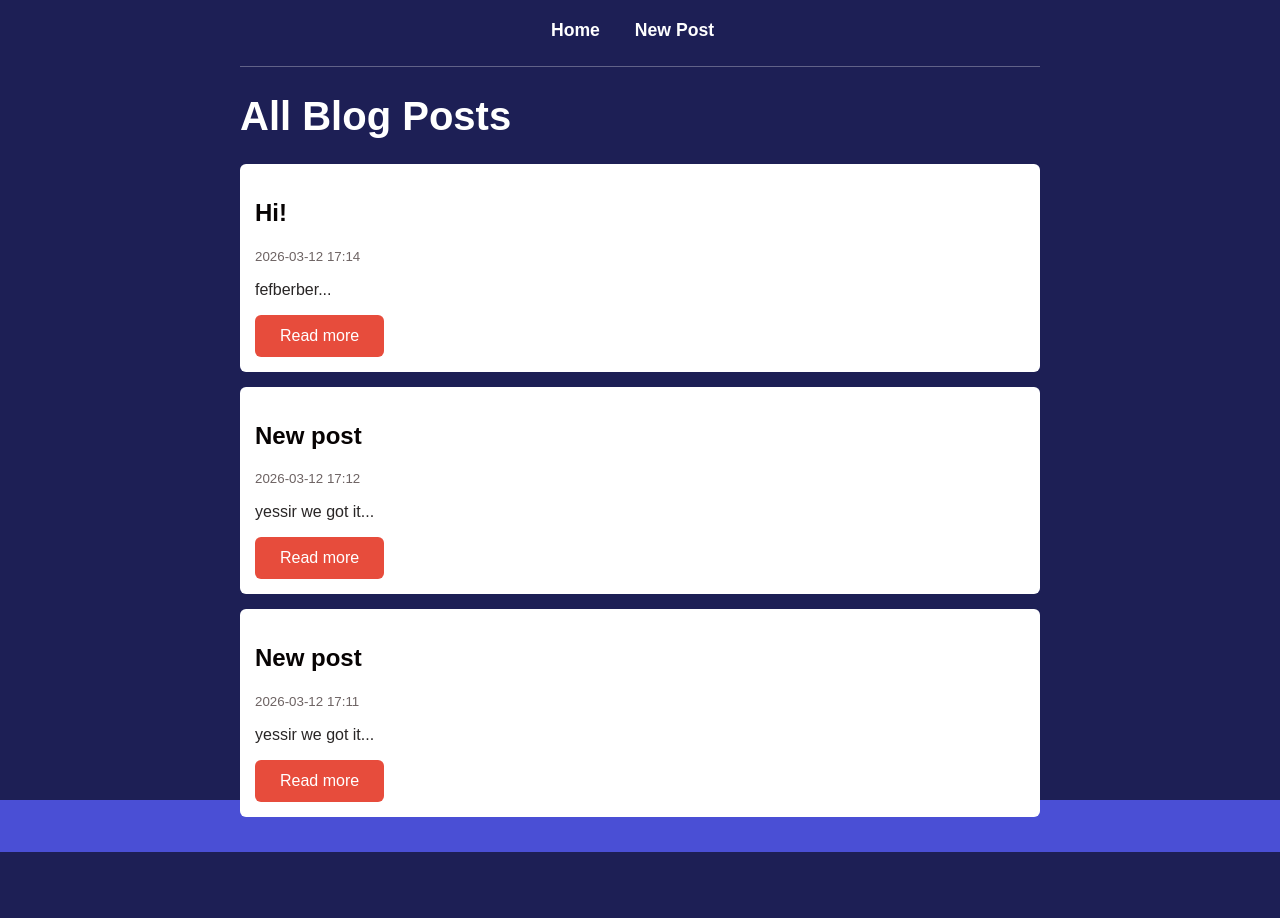
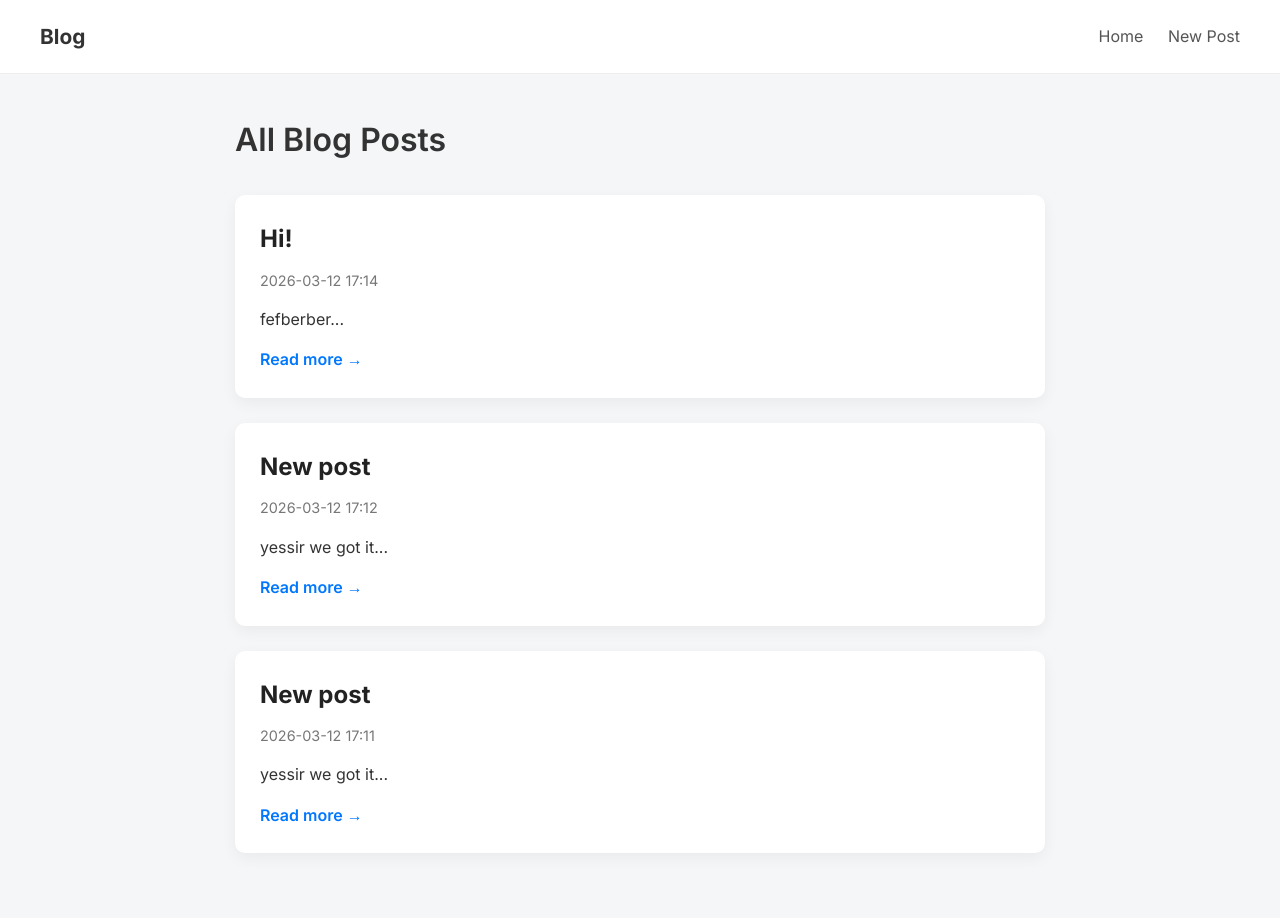
Before and after one commit to calbrechtsen/Flask-Blog-Application, a Flask app: page / in a window 1280 px wide. Before the commit the page ends 852 px from the top, so only its background shows below. Run offline with Flask 3, Linux system fonts and the light colour scheme.

Commit message:
changes to style of website

```diff
--- a/static/styles.css
+++ b/static/styles.css
@@ -1,141 +1,174 @@
-/* Import a Google font for a modern look */
-@import url('https://fonts.googleapis.com/css2?family=Roboto:wght@400;700&display=swap');
+@import url('https://fonts.googleapis.com/css2?family=Inter:wght@300;400;600;700&display=swap');
 
-/* General body styling with background image */
-body {
-    font-family: 'Roboto', sans-serif;
+* {
+    box-sizing: border-box;
     margin: 0;
     padding: 0;
-    background: url('https://images.unsplash.com/photo-1549924231-f129b911e442?auto=format&fit=crop&w=1470&q=80') no-repeat center center fixed;
-    background-size: cover;
-    color: #292626;
 }
 
-h1 {
-    color: hsl(0, 0%, 100%);
-    font-size: 2.5rem;
-    margin-bottom: 25px;
+body {
+    font-family: 'Inter', sans-serif;
+    background: #f4f6f8;
+    color: #333;
+    line-height: 1.6;
 }
 
-/* Overlay for readability */
-body::before {
-    content: '';
-    position: fixed;
-    top: 0;
-    left: 0;
-    width: 100%;
-    height: 100%;
-    background: rgba(0, 0, 0, 0.6);
-    z-index: -1;
+/* Layout */
+
+.container {
+    max-width: 850px;
+    margin: auto;
+    padding: 40px 20px;
 }
 
-/* Container for content */
-.container {
-    max-width: 900px;
-    margin: auto;
-    padding: 30px 15px;
+/* Navbar */
+
+.navbar {
+    display: flex;
+    justify-content: space-between;
+    align-items: center;
+    padding: 20px 40px;
+    background: white;
+    border-bottom: 1px solid #eee;
 }
 
-/* Navigation bar */
-nav {
-    margin-bottom: 30px;
-    display: flex;
-    justify-content: center;
-    gap: 20px;
+.logo {
+    font-weight: 700;
+    font-size: 1.3rem;
+    text-decoration: none;
+    color: #333;
 }
 
-nav a {
+.nav-right a {
+    margin-left: 20px;
     text-decoration: none;
-    font-weight: bold;
-    color: #fff;
-    font-size: 1.1rem;
-    transition: color 0.3s, transform 0.3s;
+    font-weight: 500;
+    color: #555;
+    transition: color 0.2s;
 }
 
-nav a:hover {
-    color: #e74c3c;
-    transform: scale(1.05);
+.nav-right a:hover {
+    color: #0077ff;
+}
+
+/* Page titles */
+
+.page-title {
+    margin-bottom: 30px;
+    font-size: 2rem;
+    font-weight: 600;
 }
 
 /* Post cards */
-.post {
-    background: rgba(255, 255, 255, 0.1);
-    padding: 20px;
-    margin-bottom: 20px;
+
+.post-card {
+    background: white;
+    padding: 25px;
     border-radius: 10px;
-    backdrop-filter: blur(5px);
-    transition: transform 0.3s, box-shadow 0.3s;
+    margin-bottom: 25px;
+    box-shadow: 0 5px 15px rgba(0, 0, 0, 0.05);
+    transition: transform 0.15s ease;
 }
 
-.post:hover {
+.post-card:hover {
     transform: translateY(-3px);
-    box-shadow: 0 8px 20px rgba(0, 0, 0, 0.5);
 }
 
-/* Post title links */
-.post h2 a {
-    color: #070303;
+.post-title a {
     text-decoration: none;
-    transition: color 0.3s;
+    color: #222;
 }
 
-.post h2 a:hover {
-    color: #e74c3c;
+.post-title a:hover {
+    color: #0077ff;
 }
 
-/* Timestamps and small text */
-small {
-    color: #6d6363;
+.post-meta {
+    display: block;
+    margin: 10px 0;
+    color: #777;
+    font-size: 0.9rem;
 }
 
-/* Form styling */
-form {
+.post-preview {
+    margin: 15px 0;
+}
+
+.read-more {
+    text-decoration: none;
+    font-weight: 600;
+    color: #0077ff;
+}
+
+/* Full post */
+
+.post-full {
+    background: white;
+    padding: 35px;
+    border-radius: 10px;
+    box-shadow: 0 5px 20px rgba(0, 0, 0, 0.05);
+    margin-bottom: 40px;
+}
+
+.post-body {
+    margin-top: 20px;
+    white-space: pre-line;
+}
+
+/* Comments */
+
+.comments {
+    margin-top: 40px;
+}
+
+.comment {
+    background: white;
+    padding: 18px;
+    border-radius: 8px;
+    margin-top: 15px;
+    border-left: 4px solid #0077ff;
+}
+
+.comment small {
+    color: #777;
+    margin-left: 10px;
+}
+
+/* Forms */
+
+.post-form,
+.comment-form form {
     margin-top: 20px;
 }
 
-input[type="text"],
+input,
 textarea {
     width: 100%;
     padding: 12px;
+    margin-top: 10px;
     margin-bottom: 15px;
-    border: none;
     border-radius: 6px;
-    font-size: 1rem;
-    background: rgba(255, 255, 255, 0.9);
-    color: #333;
-    box-sizing: border-box;
+    border: 1px solid #ddd;
+    font-family: inherit;
+    font-size: 0.95rem;
 }
 
 textarea {
+    min-height: 140px;
     resize: vertical;
 }
 
 button {
-    padding: 12px 25px;
-    background-color: #e74c3c;
+    padding: 12px 22px;
+    border: none;
+    background: #0077ff;
     color: white;
-    border: none;
     border-radius: 6px;
-    font-size: 1rem;
+    font-size: 0.95rem;
     cursor: pointer;
-    transition: background-color 0.3s, transform 0.2s;
+    transition: background 0.2s;
 }
 
 button:hover {
-    background-color: #c0392b;
-    transform: scale(1.05);
+    background: #005edb;
 }
-
-/* Horizontal line styling */
-hr {
-    border: none;
-    border-top: 1px solid rgba(255, 255, 255, 0.3);
-    margin: 25px 0;
-}
-
-/* Comments section */
-.post.comments {
-    background-color: rgba(255, 255, 255, 0.2);
-    margin-left: 20px;
-    padding: 15px;
-}
--- a/templates/base.html
+++ b/templates/base.html
@@ -2,59 +2,29 @@
 <html lang="en">
 
 <head>
-    <link rel="stylesheet" href="{{ url_for('static', filename='styles.css') }}">
     <meta charset="UTF-8">
     <title>Flask Blog</title>
-
-    <style>
-        body {
-            font-family: Arial, sans-serif;
-            max-width: 800px;
-            margin: auto;
-            padding: 20px;
-            background: #454ad4f7;
-        }
-
-        nav {
-            margin-bottom: 20px;
-        }
-
-        nav a {
-            margin-right: 15px;
-            text-decoration: none;
-            font-weight: bold;
-        }
-
-        .post {
-            background: white;
-            padding: 15px;
-            margin-bottom: 15px;
-            border-radius: 6px;
-        }
-
-        textarea {
-            width: 100%;
-            height: 150px;
-        }
-
-        input,
-        textarea {
-            margin-bottom: 10px;
-            padding: 8px;
-        }
-    </style>
+    <link rel="stylesheet" href="{{ url_for('static', filename='styles.css') }}">
 </head>
 
 <body>
 
-    <nav>
-        <a href="/">Home</a>
-        <a href="/post/new">New Post</a>
-    </nav>
+    <header>
+        <nav class="navbar">
+            <div class="nav-left">
+                <a class="logo" href="/">Blog</a>
+            </div>
 
-    <hr>
+            <div class="nav-right">
+                <a href="/">Home</a>
+                <a href="/post/new">New Post</a>
+            </div>
+        </nav>
+    </header>
 
-    {% block content %}{% endblock %}
+    <main class="container">
+        {% block content %}{% endblock %}
+    </main>
 
 </body>
 
--- a/templates/index.html
+++ b/templates/index.html
@@ -2,30 +2,33 @@
 
 {% block content %}
 
-<h1>All Blog Posts</h1>
+<h1 class="page-title">All Blog Posts</h1>
 
 {% if posts %}
 {% for post in posts %}
-<div class="post">
-    <h2>
-        <a href="/post/{{ post.id }}">
+
+<article class="post-card">
+
+    <h2 class="post-title">
+        <a href="{{ url_for('post_detail', post_id=post.id) }}">
             {{ post.title }}
         </a>
     </h2>
 
-    <small>
+    <small class="post-meta">
         {{ post.created_at.strftime("%Y-%m-%d %H:%M") }}
     </small>
 
-    <p>
+    <p class="post-preview">
         {{ post.body[:200] }}...
     </p>
 
-    <a href="/post/{{ post.id }}">
-        <button>Read more</button>
+    <a href="{{ url_for('post_detail', post_id=post.id) }}" class="read-more">
+        Read more →
     </a>
 
-</div>
+</article>
+
 {% endfor %}
 {% else %}
 <p>No posts yet.</p>
```
Also changed, not shown: templates/new_post.html (+4 -8 lines), templates/post_detail.html (+21 -15 lines).
